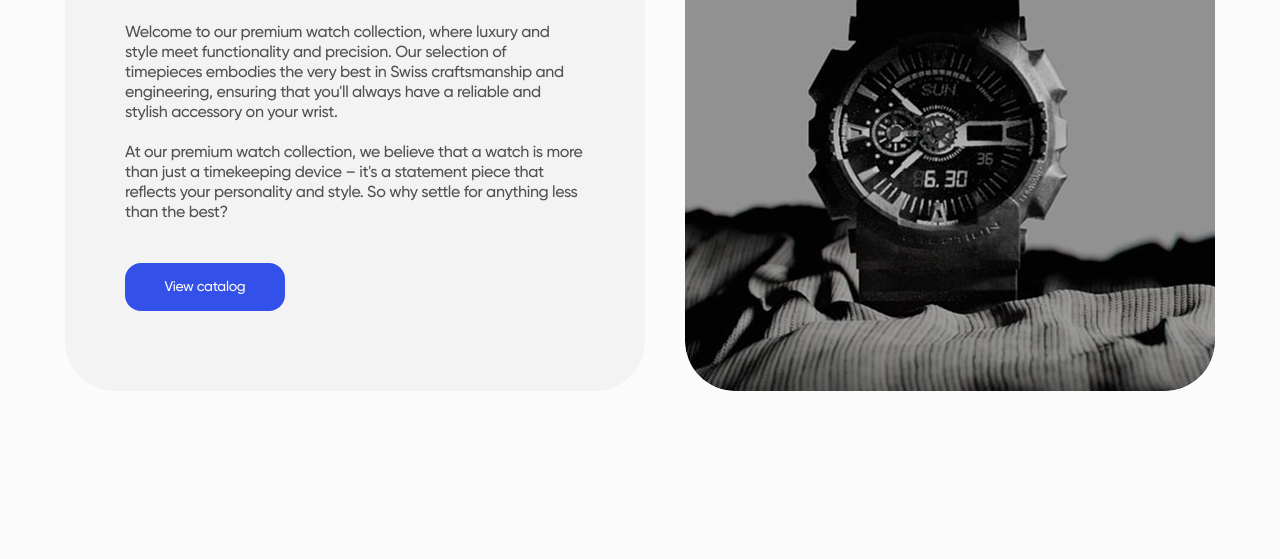
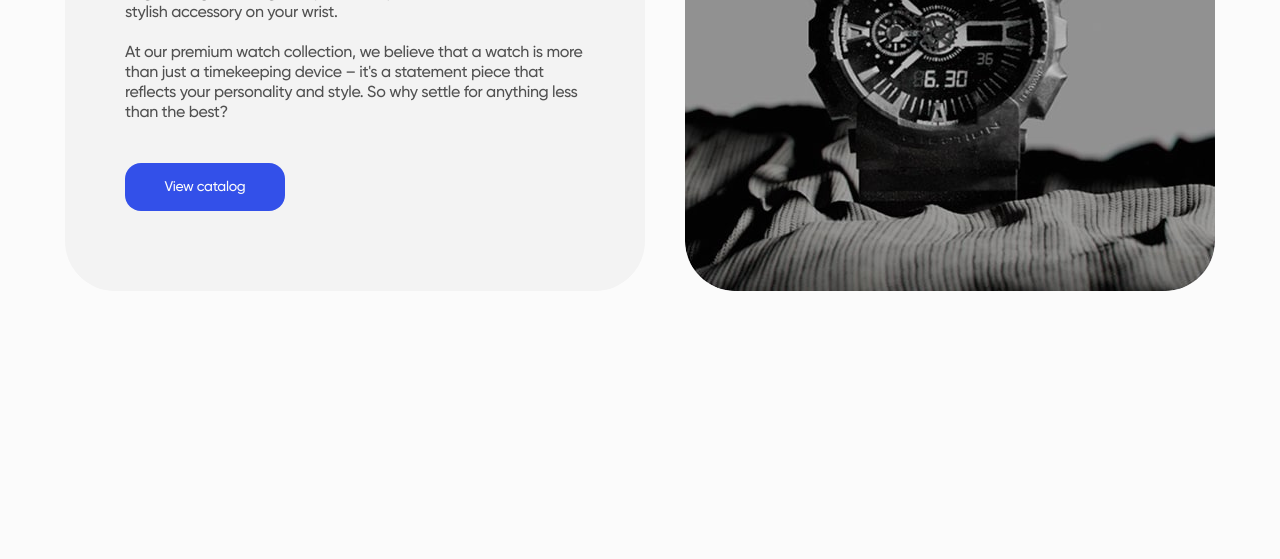
Before and after one commit to katerynakld/duzhe-seriozna-komanda, a website built with Vite: page src/index.html in a window 1280 px wide. Shown: the part 241-800 px from the top of the page. Built offline with nearby package versions, Linux system fonts and the light colour scheme.

Commit message:
delete pading-top

```diff
--- a/src/css/about-us.css
+++ b/src/css/about-us.css
@@ -1,7 +1,6 @@
 /* about-us-mobile */
 
 .about-us {
-  padding-top: 60px;
   padding-bottom: 60px;
 }
 
@@ -82,7 +81,6 @@
 
 @media screen and (min-width: 768px) {
   .about-us {
-    padding-top: 80px;
     padding-bottom: 80px;
   }
   .about-us-container {
@@ -115,7 +113,6 @@
 
 @media screen and (min-width: 1280px) {
   .about-us {
-    padding-top: 100px;
     padding-bottom: 100px;
   }
   .about-us-wrap {
```
